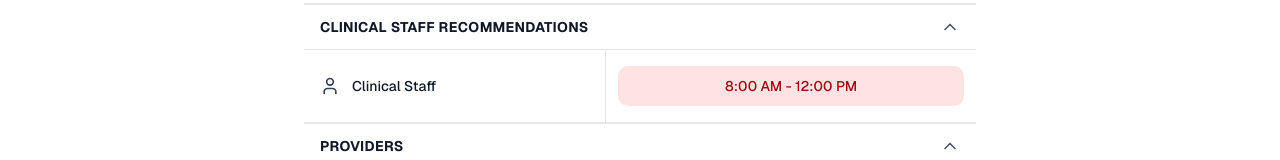
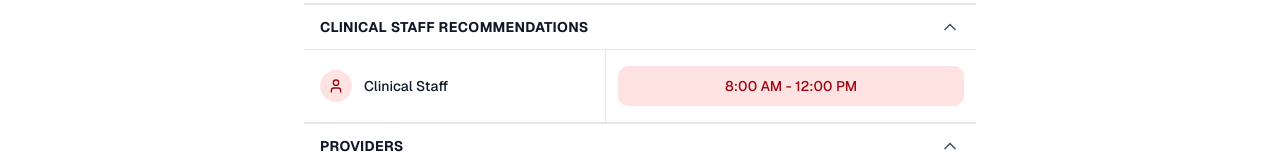
Before and after one commit to Killen7/scheduling-app-prototype, a Next.js app: page / in a window 1280 px wide. Shown: the part 169-329 px from the top of the page. Built offline with nearby package versions, Linux system fonts and the light colour scheme.

Commit message:
style: update person icon to match pill color scheme\n\nConsistent circular background and red text for icon.

```diff
--- a/components/recommendations-group.tsx
+++ b/components/recommendations-group.tsx
@@ -36,7 +36,9 @@ export function RecommendationsGroup({ recommendations }: RecommendationsGroupPr
             <div key={rec.id || idx} className="flex items-stretch border-b border-gray-200">
               {/* Left column: user icon + "Clinical Staff" text */}
               <div className="flex min-w-0 flex-1 items-center gap-3 px-4 py-4">
-                <User className="h-5 w-5 shrink-0 text-gray-700" />
+                <div className="flex h-8 w-8 shrink-0 items-center justify-center rounded-full bg-red-100">
+                  <User className="h-4 w-4 text-red-800" />
+                </div>
                 <p className="text-sm font-medium text-gray-900">Clinical Staff</p>
               </div>
 
```
